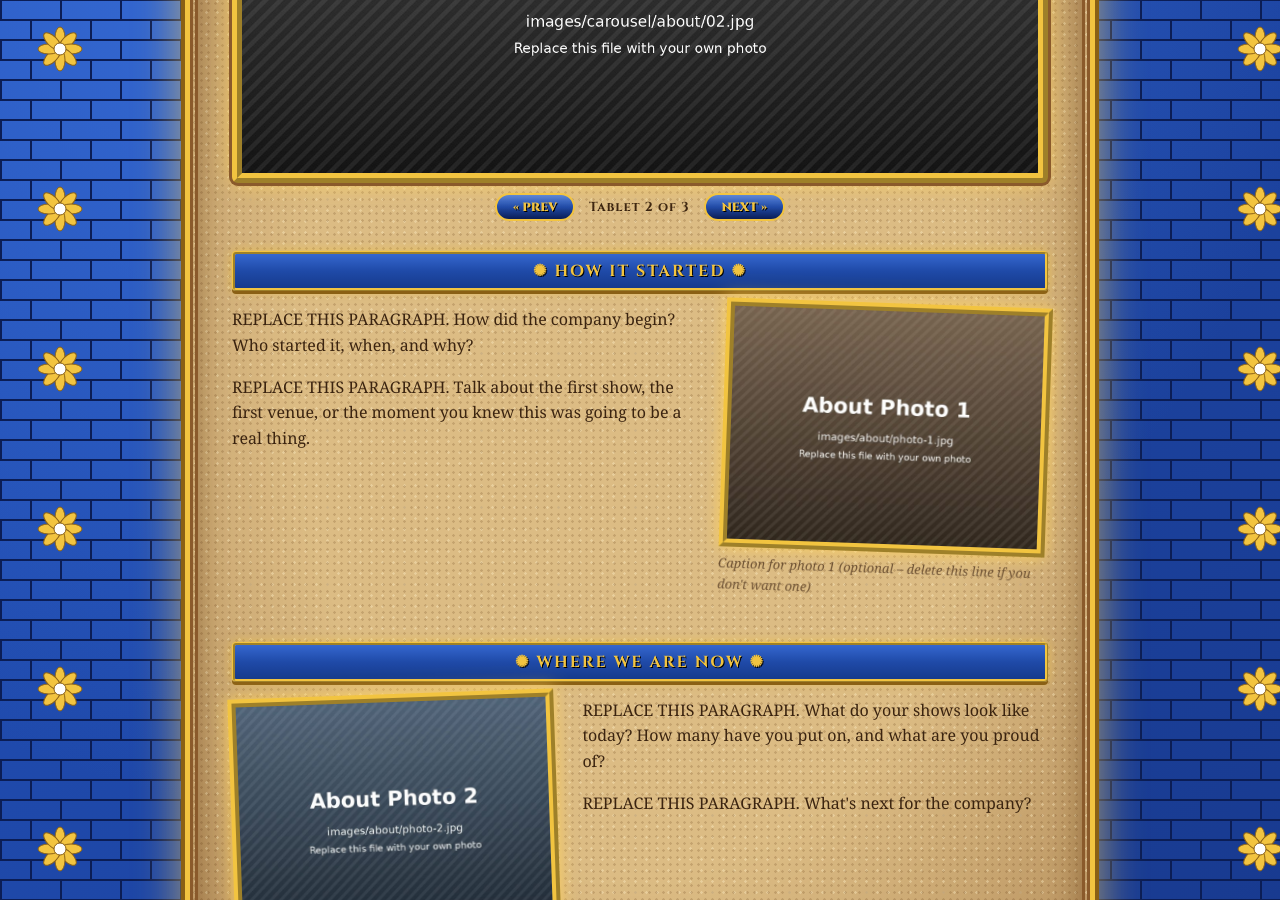
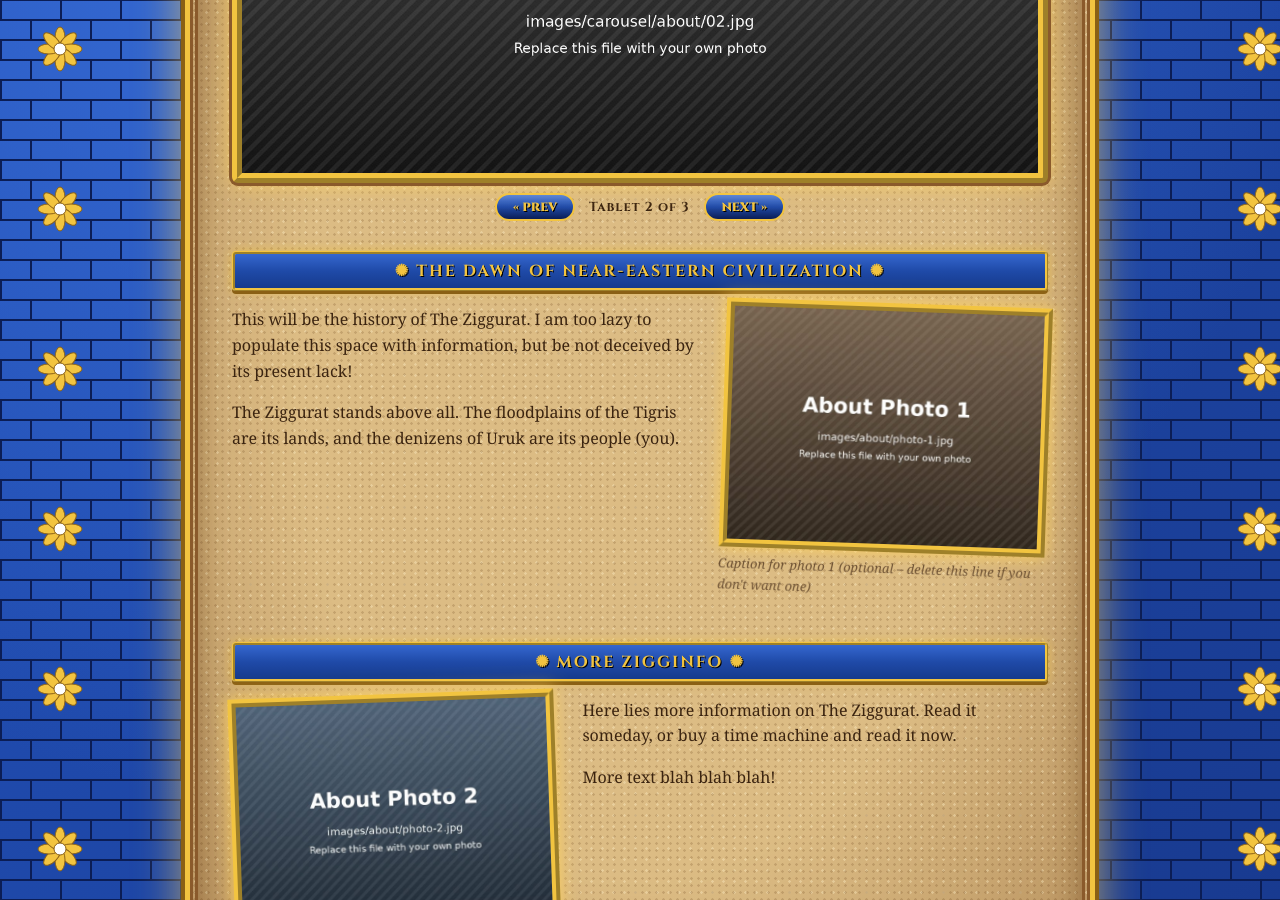
Before and after one commit to TheZigguratEvents/Official-Website, a Jekyll site: the page built from about.html, in a window 1280 px wide and 900 px high, scrolled down 481 px. Built offline with Jekyll 4.4.1, drawn with Linux system fonts in a browser that asks for light colours.

Commit message:
Updated placeholders, started blog

```diff
--- a/about.html
+++ b/about.html
@@ -20,7 +20,7 @@ description: "Our story and the people behind the shows."
 
 
 <!-- ---------- SECTION 1 ---------- -->
-<h2>How It Started</h2>
+<h2>The Dawn of Near-Eastern Civilization</h2>
 
 <div class="photo photo-right">
   <img src="images/about/photo-1.jpg" alt="DESCRIBE THIS PHOTO">
@@ -28,18 +28,17 @@ description: "Our story and the people behind the shows."
 </div>
 
 <p>
-  REPLACE THIS PARAGRAPH. How did the company begin? Who started it, when, and why?
+  This will be the history of The Ziggurat. I am too lazy to populate this space with information, but be not deceived by its present lack!
 </p>
 <p>
-  REPLACE THIS PARAGRAPH. Talk about the first show, the first venue, or the moment
-  you knew this was going to be a real thing.
+  The Ziggurat stands above all. The floodplains of the Tigris are its lands, and the denizens of Uruk are its people (you).
 </p>
 
 <div class="clear"></div>
 
 
 <!-- ---------- SECTION 2 ---------- -->
-<h2>Where We Are Now</h2>
+<h2>More Zigginfo</h2>
 
 <div class="photo photo-left">
   <img src="images/about/photo-2.jpg" alt="DESCRIBE THIS PHOTO">
@@ -47,11 +46,10 @@ description: "Our story and the people behind the shows."
 </div>
 
 <p>
-  REPLACE THIS PARAGRAPH. What do your shows look like today? How many have you
-  put on, and what are you proud of?
+  Here lies more information on The Ziggurat. Read it someday, or buy a time machine and read it now.
 </p>
 <p>
-  REPLACE THIS PARAGRAPH. What's next for the company?
+  More text blah blah blah!
 </p>
 
 <div class="clear"></div>
--- a/contact.html
+++ b/contact.html
@@ -27,7 +27,7 @@ description: "Email, Instagram, booking inquiries and our mailing list."
     <p class="interest-form">
       <a href="{{ site.interest_form_url }}" target="_blank" rel="noopener">Fill out our interest form</a>
     </p>
-    <p class="muted">Booking a show, playing one of ours, or working with us? The interest form is the quickest way to reach us.</p>
+    <p class="muted">Fill out our interest form if you wanna play a set, vend, or help at an upcoming show!</p>
 
     <!-- ---------- CONTACT FORM (emails you) ---------- -->
     <h2>Send Us a Message</h2>
--- a/house-bands.html
+++ b/house-bands.html
@@ -2,7 +2,7 @@
 title: House Bands
 nav: true
 nav_order: 2
-description: "Meet the bands that play our shows."
+description: "Meet the bands in our family."
 ---
 <!-- ======================================================
      HOUSE BANDS
@@ -14,6 +14,6 @@ description: "Meet the bands that play our shows."
 <h1 class="page-title">House Bands</h1>
 
 <!-- Optional intro text (edit or delete) -->
-<p class="lead">These are the bands you'll see on our stages again and again. Click a band to learn more.</p>
+<p class="lead">These are the bands of the people that help with shows and record in our studio. Check their stuff out!</p>
 
 <div data-render="house-bands" data-template="bandCard"></div>
--- a/past-shows.html
+++ b/past-shows.html
@@ -14,6 +14,6 @@ description: "Every show we've put on so far."
 <h1 class="page-title">Past Shows</h1>
 
 <!-- Optional intro text (edit or delete) -->
-<p class="lead">A look back at the shows we've hosted.</p>
+<p class="lead">A look back at past shows we've hosted, run sound for and/or organized</p>
 
 <div data-render="past-shows" data-template="pastShow"></div>
--- a/thanks.html
+++ b/thanks.html
@@ -4,5 +4,5 @@ nav: false
 ---
 <!-- Shown after someone submits a form (if their browser has JavaScript turned off). -->
 <h1 class="page-title">Thank You!</h1>
-<p class="lead">We got your submission. We'll be in touch soon.</p>
+<p class="lead">Gilgamesh son of Lugalbanda will review your request. Pray he grants clemency.</p>
 <p><a href="{{ '/' | relative_url }}" class="button">&laquo; Back to the home page</a></p>
```
Also changed, not shown: other parts of contact.html (+1 -1 lines), _posts/2026-09-14-welcome-to-our-new-website.md (deleted, +0 -11 lines), _posts/2026-11-10-welcome-to-our-website.md (added, +52 -0 lines).
